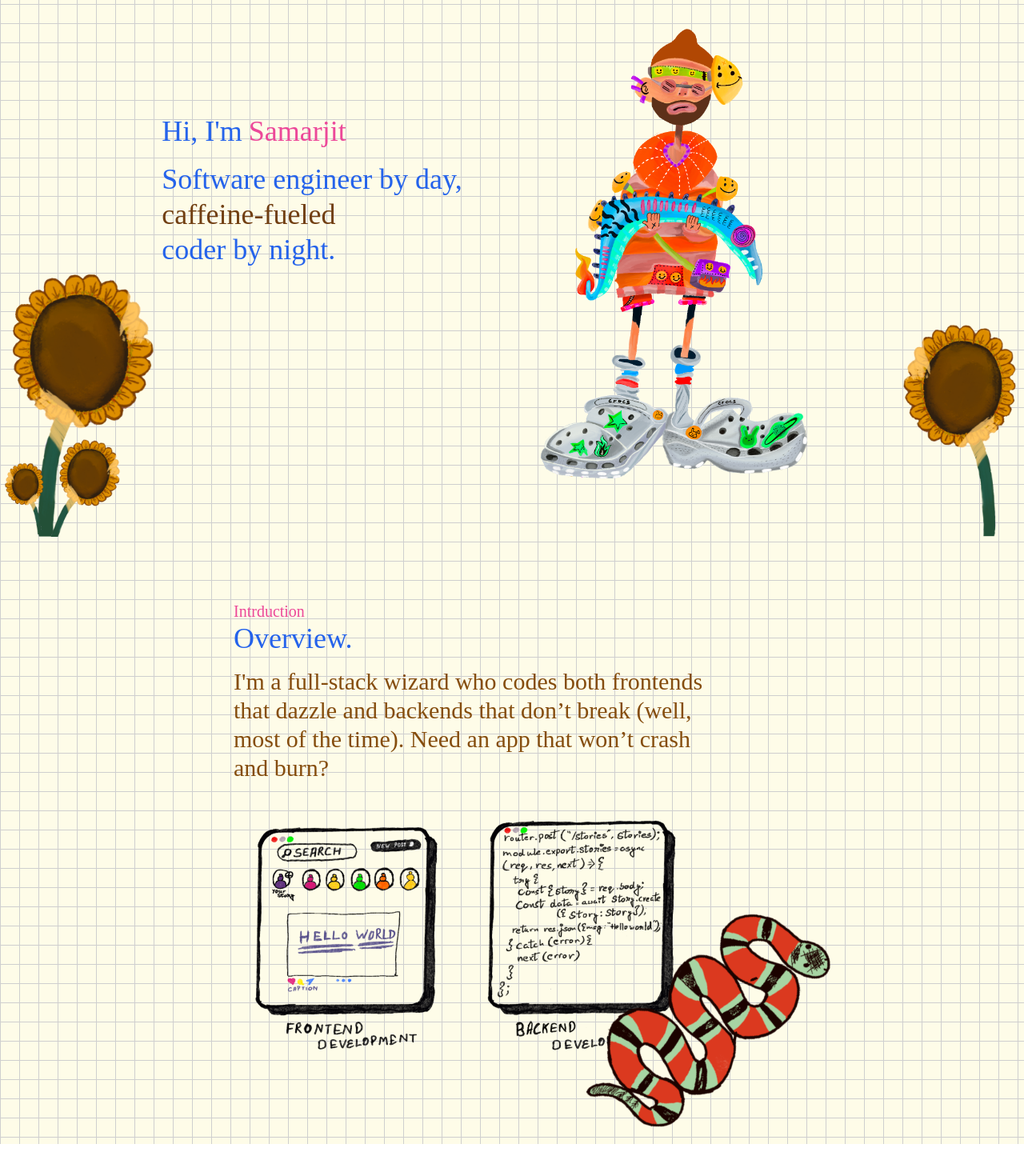
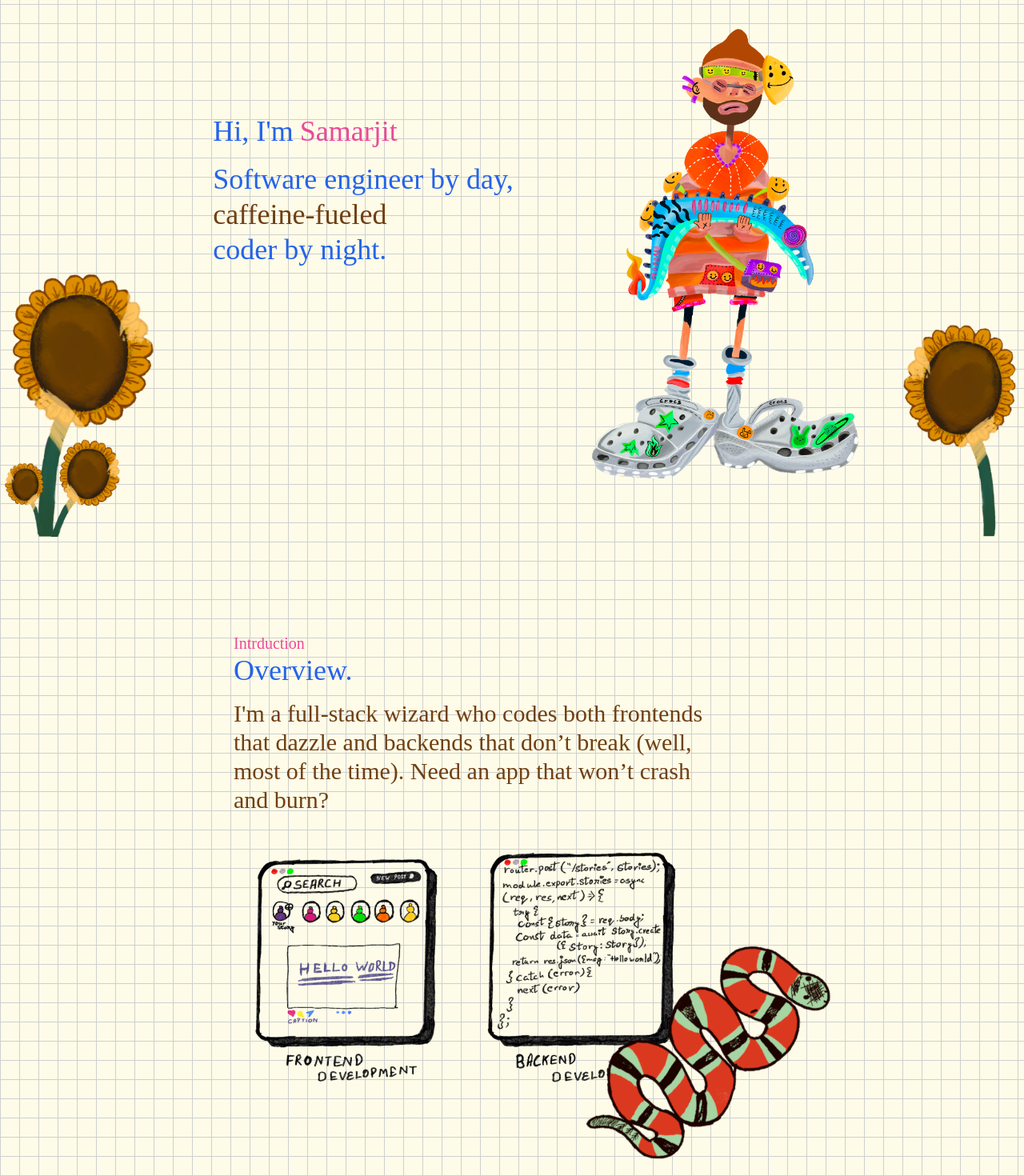
Before and after one commit to samarjit-singh/portfolio2.0, a Next.js app: page / in a window 1280 px wide. Shown: the part 162-1632 px from the top of the page at 80% size. Before the commit the page ends 1592 px from the top, so only its background shows below. Built offline with nearby package versions, Linux system fonts and the light colour scheme; a web font is replaced by a local one.

Commit message:
fix alignment

```diff
--- a/app/page.tsx
+++ b/app/page.tsx
@@ -3,7 +3,7 @@ import Overview from "@/components/overview";
 
 export default function Home() {
   return (
-    <main className="relative min-h-screen bg-notebook bg-yellow-50 font-myfont overflow-hidden">
+    <main className="min-h-screen bg-notebook bg-yellow-50 font-myfont overflow-hidden">
       <Landing />
       <Overview />
     </main>
--- a/components/landing.tsx
+++ b/components/landing.tsx
@@ -88,7 +88,7 @@ const landing = () => {
       </div>
 
       <div className="relative z-10 md:flex items-center justify-center min-h-screen mt-36 md:mt-0">
-        <div className="absolute top-96 md:top-52 left-0 z-0">
+        <div className="absolute bottom-0 md:top-52 left-0 z-0">
           <Image
             src={leftFlower}
             alt="left flowers"
@@ -97,7 +97,7 @@ const landing = () => {
             className=""
           />
         </div>
-        <div className="text-center md:text-left z-10">
+        <div className="text-center md:text-left z-10 lg:ml-32">
           <h1 className="text-4xl oi-regular">
             <span className="text-blue-600">Hi, I'm</span>
             <span className="ml-2 text-pink-500">Samarjit</span>
@@ -111,7 +111,7 @@ const landing = () => {
         <div className="z-10">
           <Image src={punk} width={500} height={500} alt="punk" className="" />
         </div>
-        <div className="absolute top-96 md:top-52 right-0 z-0">
+        <div className="absolute bottom-0 md:top-52 right-0 z-0">
           <Image
             src={rightFlower}
             alt="left flowers"
--- a/components/overview.tsx
+++ b/components/overview.tsx
@@ -6,11 +6,11 @@ import snake from "../public/snake.png";
 
 const overview = () => {
   return (
-    <div className="oi-regular w-full h-full flex items-center justify-center overflow-hidden">
+    <div className="oi-regular w-full h-full flex items-center justify-center overflow-hidden relative mt-20 lg:mt-10">
       <div className="p-4 lg:ml-[180px] lg:p-28">
         <p className="text-xl text-pink-500">Intrduction</p>
         <h2 className="text-4xl text-blue-600">Overview.</h2>
-        <p className="lg:w-[70%] text-3xl mt-4 text-wrap text-center lg:text-left text-yellow-800">
+        <p className="lg:w-[70%] text-3xl mt-4 text-wrap text-center lg:text-left text-yellow-900">
           I'm a full-stack wizard who codes both frontends that dazzle and
           backends that don’t break (well, most of the time). Need an app that
           won’t crash and burn?
@@ -30,14 +30,14 @@ const overview = () => {
               className="w-[280px] h-[300px] mr-4"
             />
           </div>
+          <div className="flex items-center justify-center absolute bottom-0 right-0 lg:right-60">
+            <Image
+              src={snake}
+              alt="snake"
+              className="w-[100px] lg:w-[280px] h-[120px] lg:h-[300px] rotate-12 mr-4"
+            />
+          </div>
         </div>
-      </div>
-      <div className="absolute bottom-0 lg:right-60">
-        <Image
-          src={snake}
-          alt="snake"
-          className="hidden lg:block w-[280px] h-[300px] rotate-12 mr-4"
-        />
       </div>
     </div>
   );
```
